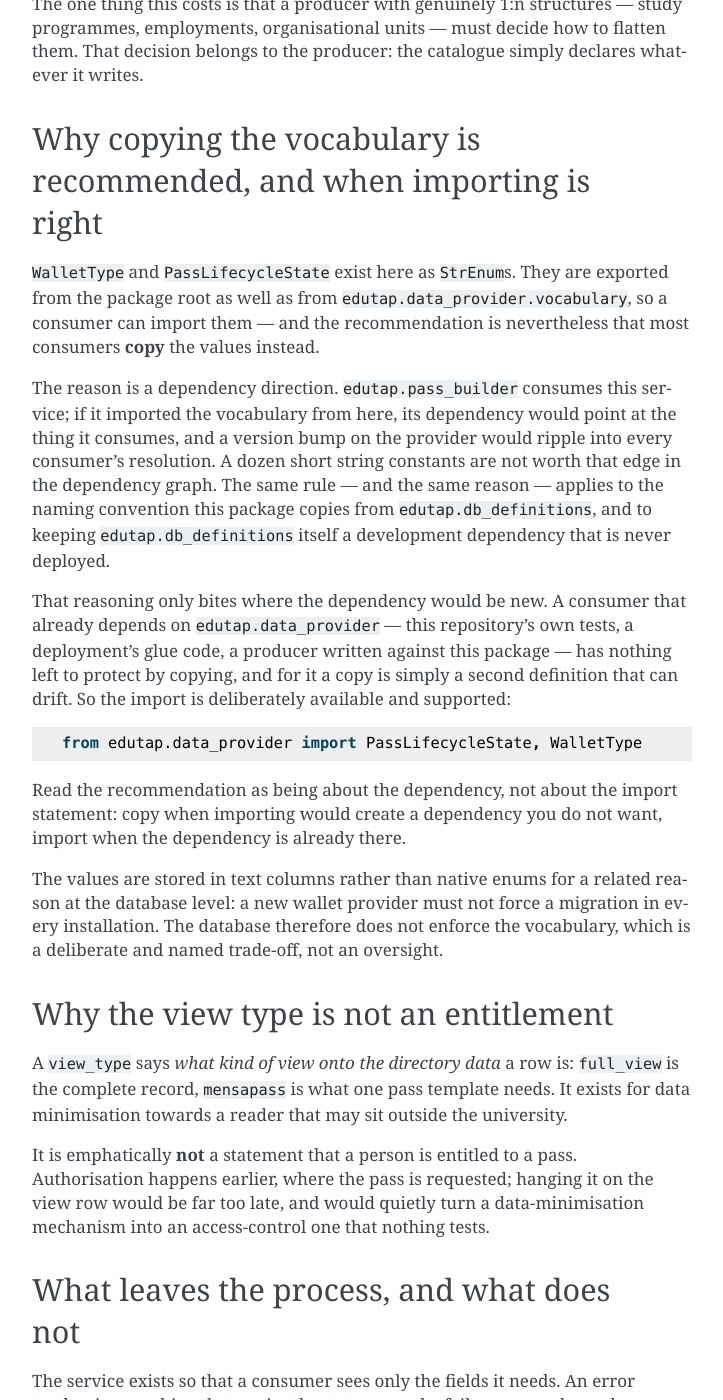
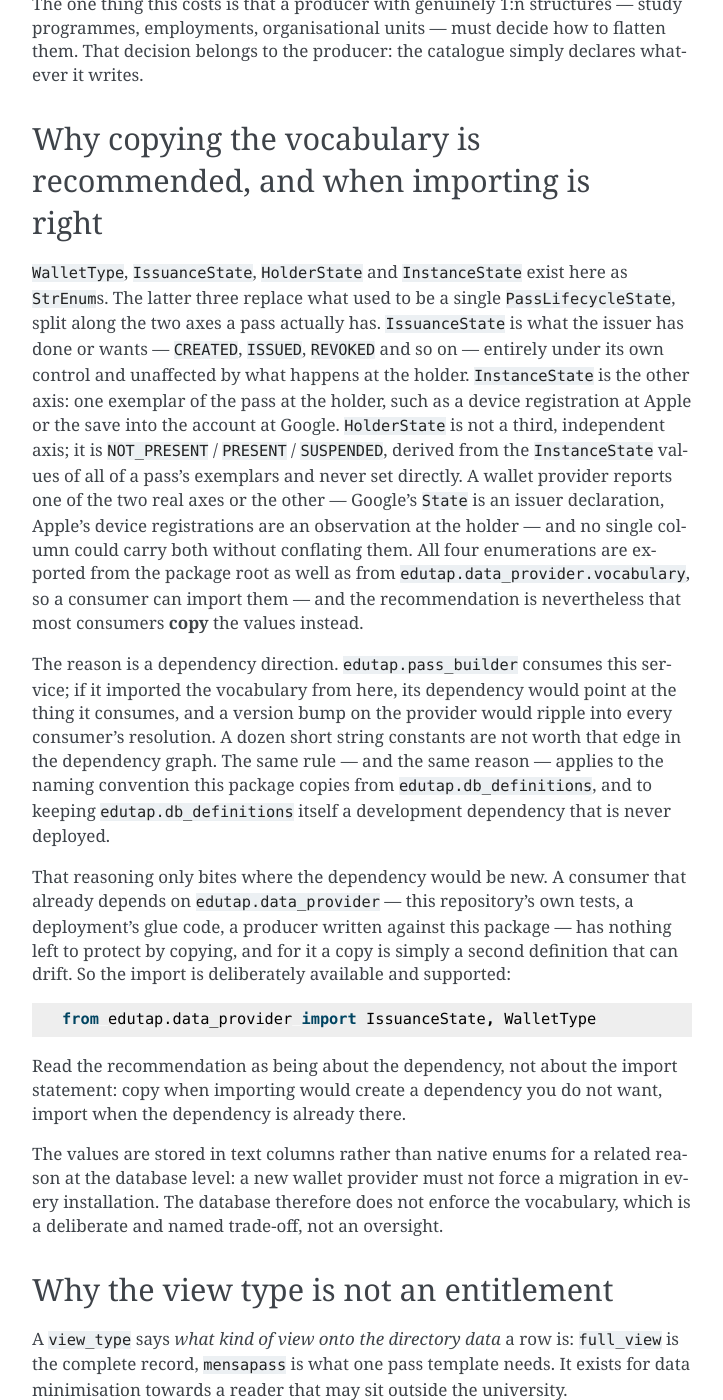
Before and after one commit to edutap-collective/edutap.data_provider, a Sphinx documentation site: the page built from docs/explanation.md, in a window 1280 px wide and 1400 px high, scrolled down 3350 px. Shown: the whole window, without its empty margins (388-1111 px from the left). Built offline with Sphinx 7.4.7, drawn with Linux system fonts in a browser that asks for light colours.

Commit message:
docs: catch up explanation.md with the three-axis state vocabulary
Fix-round-1 finding on task 1's review: explanation.md still named
PassLifecycleState, including in a runnable code example that would have
thrown ImportError for anyone who copied it. test_docs.py only checks
reference.md, so nothing caught it.

Replaced the two mentions and expanded the surrounding paragraph: it now
explains all three replacement enums along the two axes they actually split
along (issuer intent vs. what is observed at the holder), rather than just
swapping the name in place.

grep -rn "PassLifecycleState" . (excluding .git, .venv) turned up two more
categories, left alone deliberately:
- tests/test_vocabulary.py:50 asserts the name is gone — that is the point
  of the test.
- docs/reference.md's pass_state column description and the historical plan/
  spec docs under docs/superpowers/ are out of scope for task 1; the former
  is rewritten by task 3, the latter are dated snapshots of an earlier plan.

Co-Authored-By: Claude Opus 5 <noreply@anthropic.com>

````diff
--- a/docs/explanation.md
+++ b/docs/explanation.md
@@ -133,10 +133,21 @@ writes.
 
 ## Why copying the vocabulary is recommended, and when importing is right
 
-`WalletType` and `PassLifecycleState` exist here as `StrEnum`s. They are exported
-from the package root as well as from `edutap.data_provider.vocabulary`, so a
-consumer can import them — and the recommendation is nevertheless that most
-consumers **copy** the values instead.
+`WalletType`, `IssuanceState`, `HolderState` and `InstanceState` exist here as
+`StrEnum`s. The latter three replace what used to be a single `PassLifecycleState`,
+split along the two axes a pass actually has. `IssuanceState` is what the issuer has
+done or wants — `CREATED`, `ISSUED`, `REVOKED` and so on — entirely under its own
+control and unaffected by what happens at the holder. `InstanceState` is the other
+axis: one exemplar of the pass at the holder, such as a device registration at Apple
+or the save into the account at Google. `HolderState` is not a third, independent
+axis; it is `NOT_PRESENT` / `PRESENT` / `SUSPENDED`, derived from the `InstanceState`
+values of all of a pass's exemplars and never set directly. A wallet provider reports
+one of the two real axes or the other — Google's `State` is an issuer declaration,
+Apple's device registrations are an observation at the holder — and no single column
+could carry both without conflating them. All four enumerations are exported from the
+package root as well as from `edutap.data_provider.vocabulary`, so a consumer can
+import them — and the recommendation is nevertheless that most consumers **copy** the
+values instead.
 
 The reason is a dependency direction. `edutap.pass_builder` consumes this service; if
 it imported the vocabulary from here, its dependency would point at the thing it
@@ -153,7 +164,7 @@ copying, and for it a copy is simply a second definition that can drift. So the
 import is deliberately available and supported:
 
 ```python
-from edutap.data_provider import PassLifecycleState, WalletType
+from edutap.data_provider import IssuanceState, WalletType
 ```
 
 Read the recommendation as being about the dependency, not about the import
````
